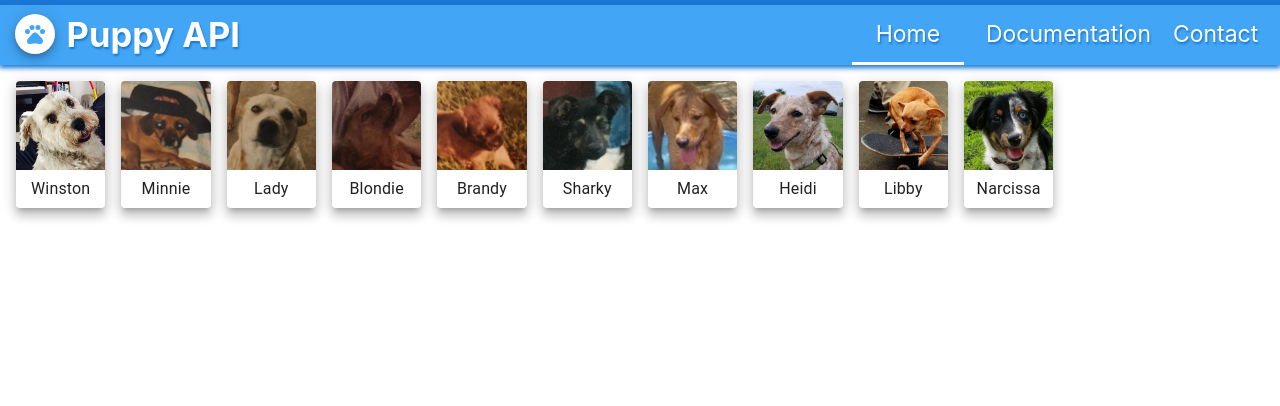
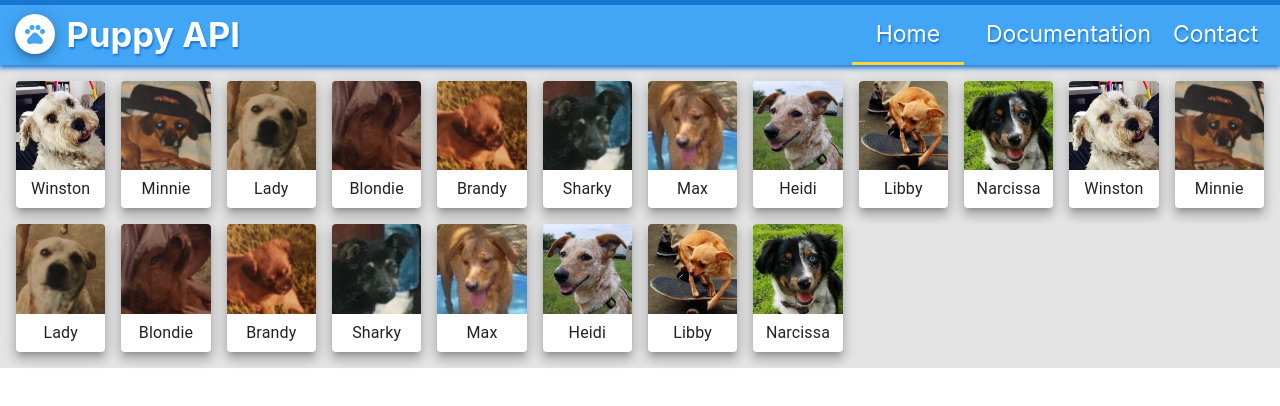
Before and after one commit to robpwatkins/puppyapi2, a React (Create React App) app: page / in a window 1280 px wide. Shown: the top 406 px of the page. Built offline with nearby package versions, Linux system fonts and the light colour scheme.

Commit message:
colorssss

```diff
--- a/src/App.css
+++ b/src/App.css
@@ -4,6 +4,7 @@
   flex-direction: column;
   align-items: center;
   justify-content: center;
+  background: #bdbdbd69;
   font-size: 23px;
 }
 
@@ -62,5 +63,5 @@ ul {
   width: 25%;
   height: 58px;
   line-height: 61px;
-  border-bottom: 3px solid white;
+  border-bottom: 3px solid #fdd835;
 }
--- a/src/components/Thumbs.js
+++ b/src/components/Thumbs.js
@@ -14,7 +14,37 @@ import { Grid } from '@material-ui/core';
 
 function Thumbs() {
   return (
-    <Grid className="" container direction="row" wrap spacing={2} style={{padding: "16px"}}>
+    <Grid className="thumbs" container direction="row" wrap spacing={2} style={{padding: "16px"}}>
+      <Grid container item xs={4} sm={3} md={2} lg={1}>
+        <PupCard pup={Winston} name="Winston" />
+      </Grid>
+      <Grid container item xs={4} sm={3} md={2} lg={1}>
+        <PupCard pup={Minnie} name="Minnie" />
+      </Grid>
+      <Grid container item xs={4} sm={3} md={2} lg={1}>
+        <PupCard pup={Lady} name="Lady" />
+      </Grid>
+      <Grid container item xs={4} sm={3} md={2} lg={1}>
+        <PupCard pup={Blondie} name="Blondie" />
+      </Grid>
+      <Grid container item xs={4} sm={3} md={2} lg={1}>
+        <PupCard pup={Brandy} name="Brandy" />
+      </Grid>
+      <Grid container item xs={4} sm={3} md={2} lg={1}>
+        <PupCard pup={Sharky} name="Sharky" />
+      </Grid>
+      <Grid container item xs={4} sm={3} md={2} lg={1}>
+        <PupCard pup={Max} name="Max" />
+      </Grid>
+      <Grid container item xs={4} sm={3} md={2} lg={1}>
+        <PupCard pup={Heidi} name="Heidi" />
+      </Grid>
+      <Grid container item xs={4} sm={3} md={2} lg={1}>
+        <PupCard pup={Libby} name="Libby" />
+      </Grid>
+      <Grid container item xs={4} sm={3} md={2} lg={1}>
+        <PupCard pup={Narcissa} name="Narcissa" />
+      </Grid>
       <Grid container item xs={4} sm={3} md={2} lg={1}>
         <PupCard pup={Winston} name="Winston" />
       </Grid>
```
